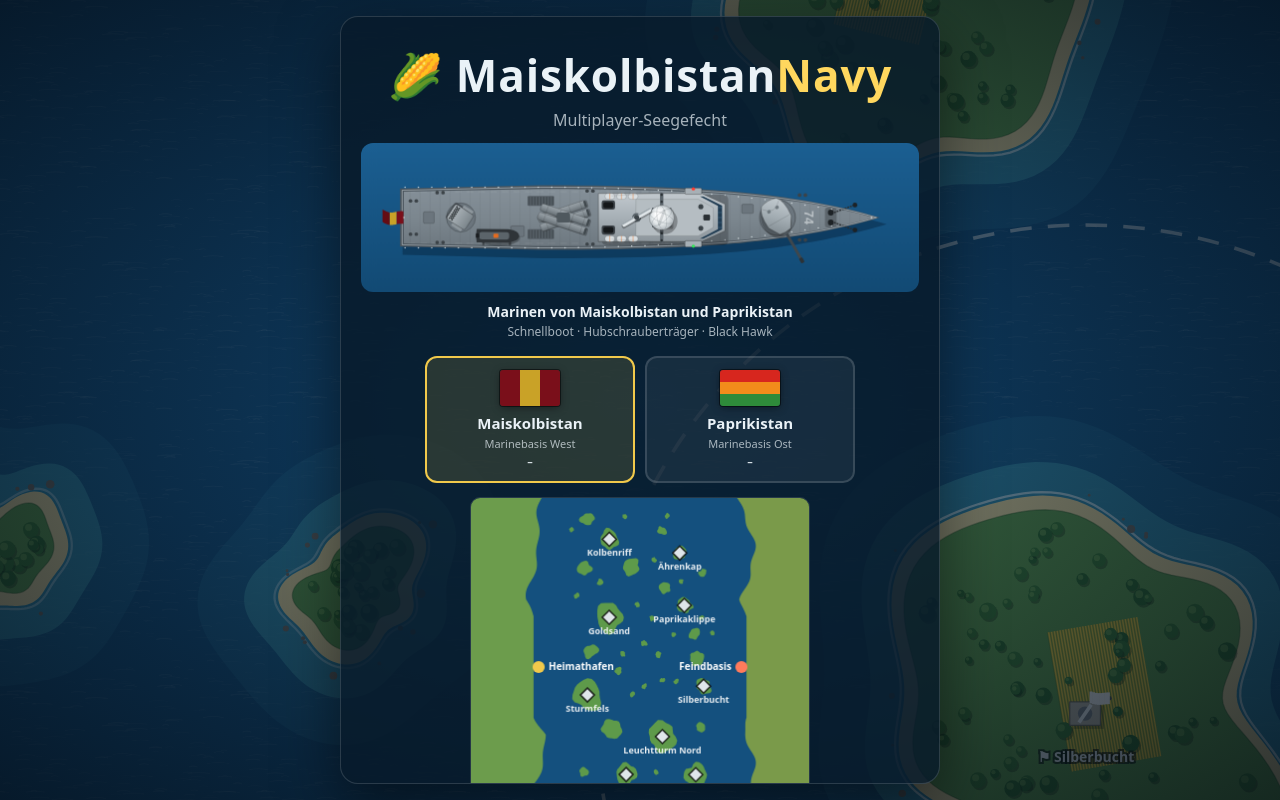
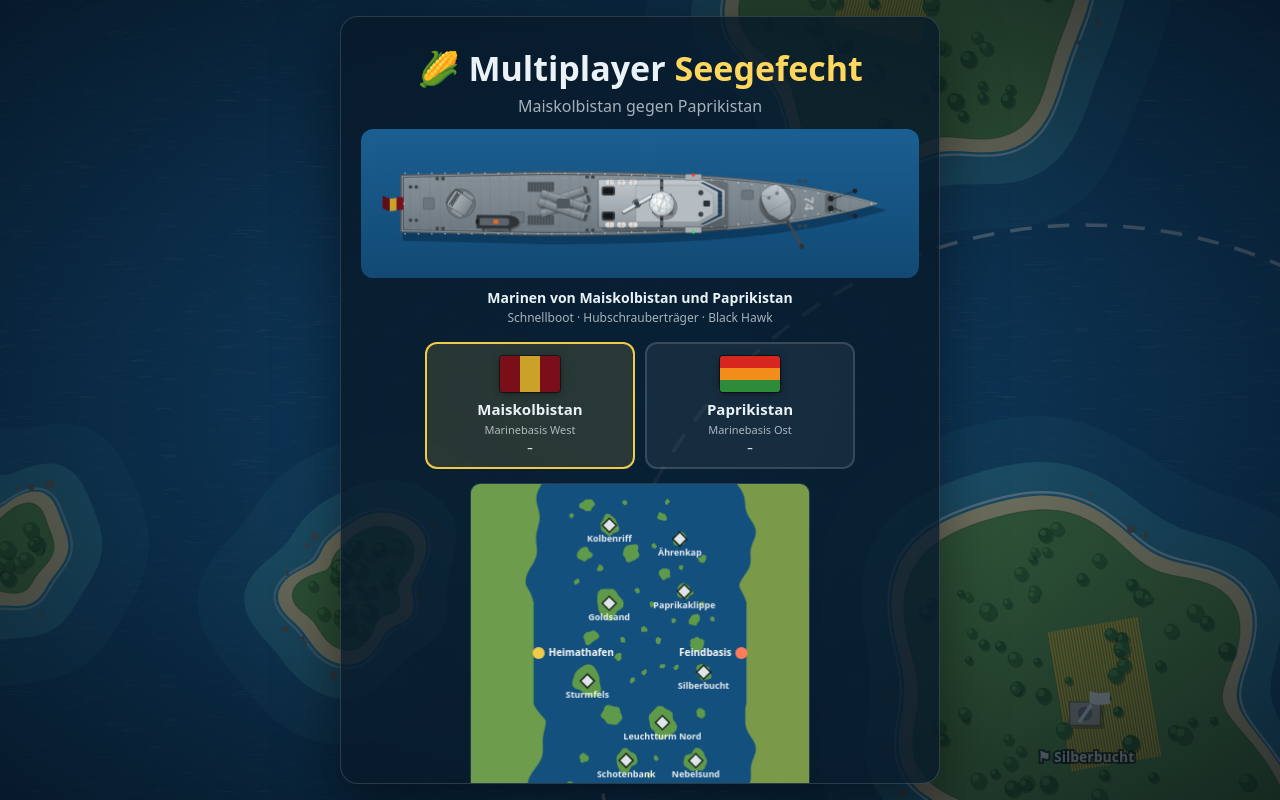
Before and after one commit to nikesieg4/MaiskolbistanNavy, a website with bundled scripts: page public/index.html in a window 1280 px wide. Built offline with nearby package versions, Linux system fonts and the light colour scheme; animation ran at ten frames a second; files whose address does not match are found by name.

Commit message:
Spiel umbenannt in „Multiplayer Seegefecht“
- Titel im Browser-Tab, Startbildschirm und Link-Vorschau
- Vorschaubilder neu erzeugt (neuer Titel, Schlagworte Frontkarte · Sensorkrieg · Träger · Drohnen)
- Webadresse, Worker und Repo bleiben unverändert

Co-Authored-By: Claude Opus 5.5 <noreply@anthropic.com>
Claude-Session: https://claude.ai/code/session_01H2UiKprrRmZyPj9vJsxAtU

```diff
--- a/public/index.html
+++ b/public/index.html
@@ -3,9 +3,9 @@
 <head>
   <meta charset="utf-8" />
   <meta name="viewport" content="width=device-width, initial-scale=1" />
-  <title>MaiskolbistanNavy</title>
+  <title>Multiplayer Seegefecht</title>
   <meta name="description" content="Live-Seeschlacht der Republik Maiskolbistan: Team wählen, mit Schnellboot, Hubschrauberträger oder Black Hawk gegen Paprikistan kämpfen." />
-  <meta property="og:title" content="MaiskolbistanNavy" />
+  <meta property="og:title" content="Multiplayer Seegefecht" />
   <meta property="og:description" content="Live-Seeschlacht für viele Spieler direkt im Browser – Maiskolbistan gegen Paprikistan." />
   <meta property="og:image" content="https://maiskolbistan-navy.nikesieg0.workers.dev/vorschau.jpg" />
   <meta property="og:type" content="website" />
@@ -89,8 +89,8 @@
 
   <div id="menu">
     <div class="card">
-      <h1><span class="corn">🌽</span> Maiskolbistan<span>Navy</span></h1>
-      <p class="sub">Multiplayer-Seegefecht</p>
+      <h1><span class="corn">🌽</span> Multiplayer <span>Seegefecht</span></h1>
+      <p class="sub">Maiskolbistan gegen Paprikistan</p>
       <canvas id="preview" width="560" height="150"></canvas>
       <div class="boat-info">
         <b>Marinen von Maiskolbistan und Paprikistan</b>
--- a/public/style.css
+++ b/public/style.css
@@ -74,7 +74,7 @@ kbd { position: absolute; top: 5px; right: 6px; font: 700 10px system-ui; paddin
 #menu[hidden] { display: none; }
 .card { width: min(600px, 100%); text-align: center; background: rgba(8, 26, 42, 0.82);
   border: 1px solid rgba(255,255,255,.14); border-radius: 18px; padding: 28px 20px; box-shadow: 0 20px 60px rgba(0,0,0,.5); }
-h1 { margin: 0; font-size: clamp(28px, 6vw, 44px); letter-spacing: .02em; }
+h1 { margin: 0; font-size: clamp(20px, 5vw, 34px); letter-spacing: 0; white-space: nowrap; }
 h1 span:not(.corn) { color: #ffd75e; }
 .sub { margin: 4px 0 12px; opacity: .7; }
 #preview { width: 100%; max-width: 560px; height: auto; aspect-ratio: 560/150; border-radius: 12px; display: block; margin: 0 auto; }
```
Also changed, not shown: scripts/vorschau.cjs (+4 -4 lines), README.md, public/vorschau.jpg, public/vorschau_breit.jpg.
